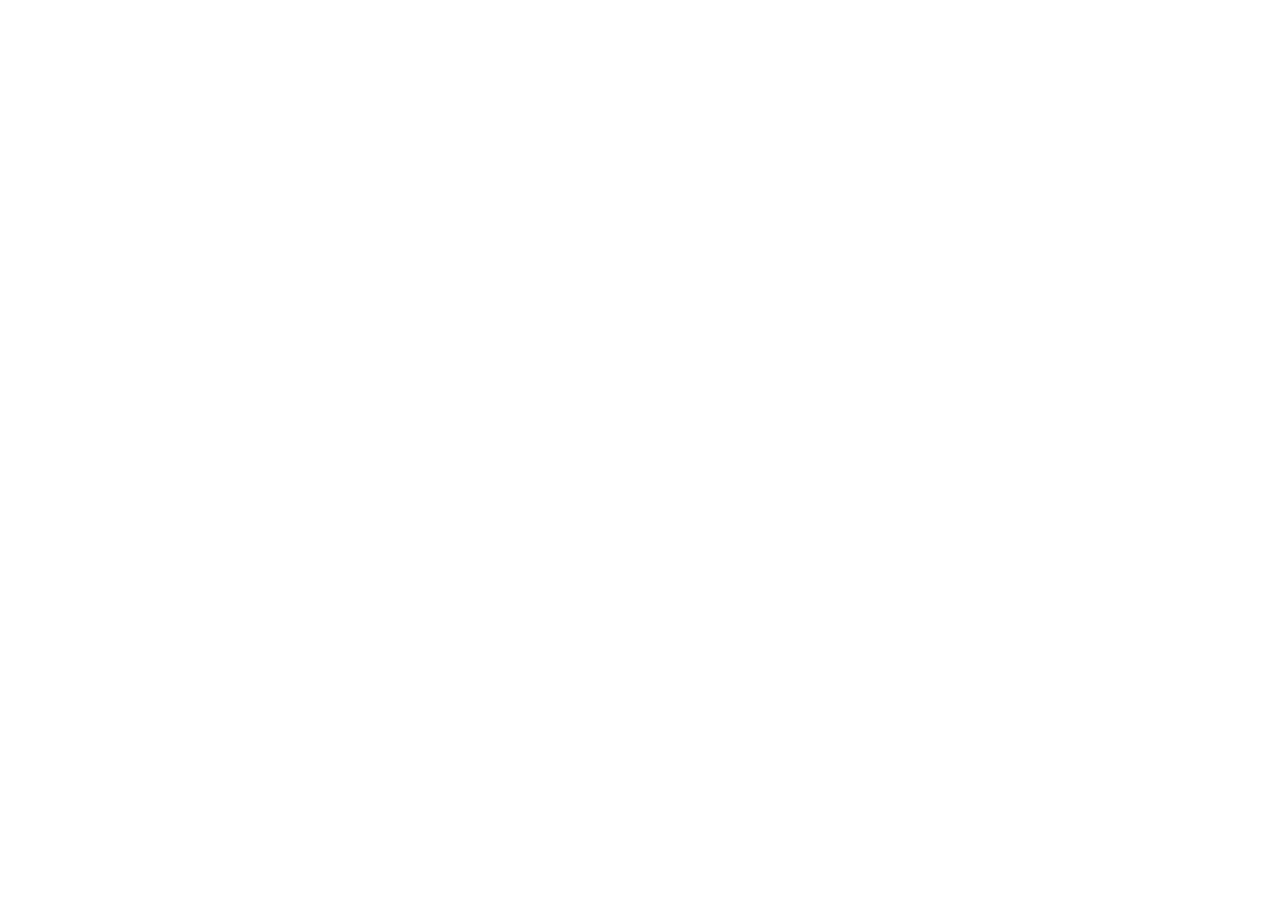
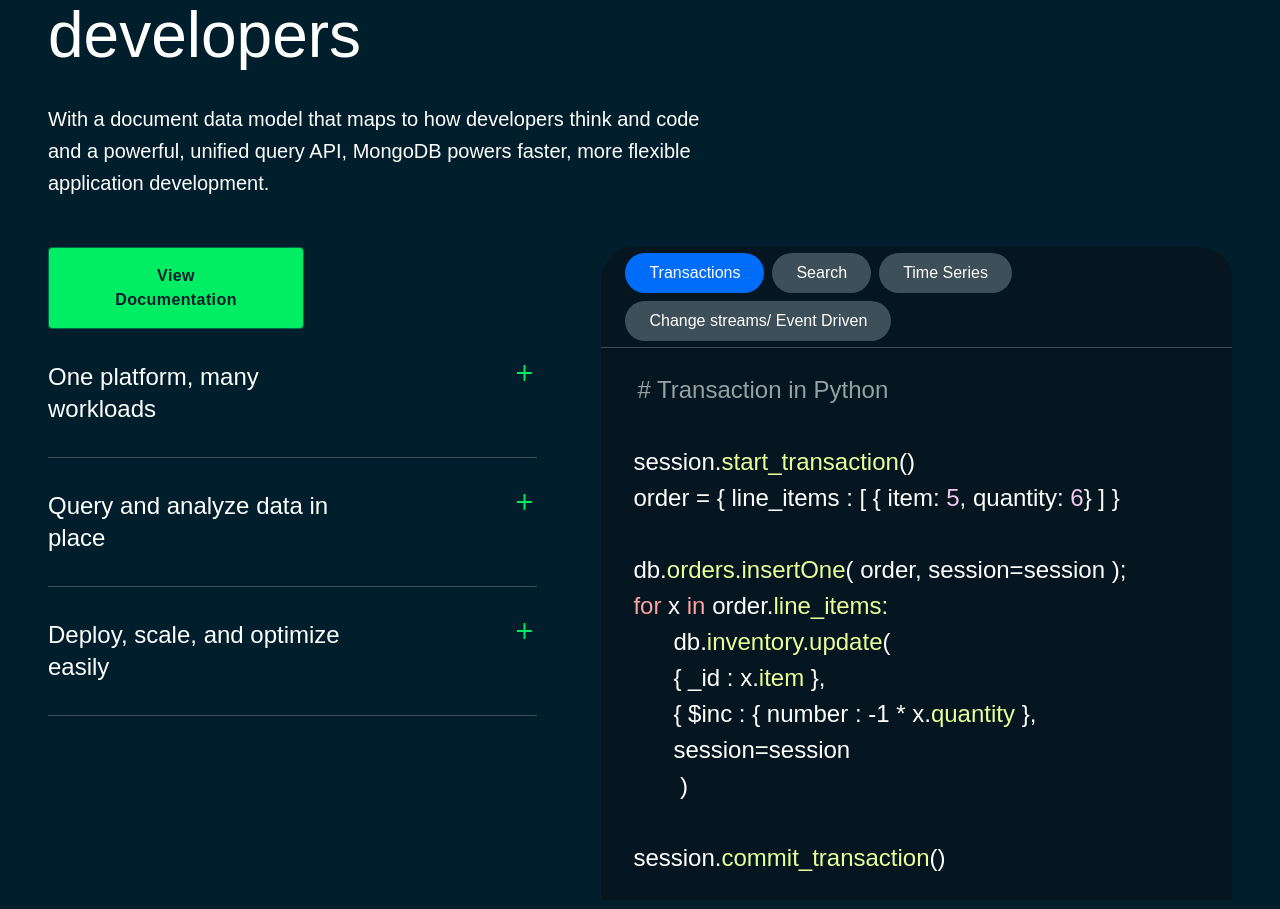
Before and after one commit to PiusKariuki/mongo-clone, a React (Vite) app: page / in a window 1280 px wide. Shown: the part 3850-4759 px from the top of the page. Before the commit the page ends 3713 px from the top, so only its background shows below. Built offline with nearby package versions, Linux system fonts and the light colour scheme; a web font is replaced by a local one.

Commit message:
developer section

```diff
--- a/src/App.tsx
+++ b/src/App.tsx
@@ -1,5 +1,6 @@
 import Build from "modules/build-section/Build";
 import Cloud from "modules/cloud/Cloud";
+import Developer from "modules/developer-section/Developer";
 import Events from "modules/events/Events";
 import Topbar from "modules/topbar/Topbar";
 import Trustees from "modules/trustees/Trustees";
@@ -15,6 +16,7 @@
       <Build />
       <Trustees />
       <Cloud />
+      <Developer />
     </div>
   );
 };
--- /dev/null
+++ b/src/modules/developer-section/Developer.tsx
@@ -0,0 +1,216 @@
+import React, { useState } from "react";
+
+const Developer: React.FC = (): JSX.Element => {
+  const [open, setOpen] = useState<number>(0);
+  return (
+    <div
+      className="bg-blue-80 w-full flex flex-col flex-nowrap pt-[48px] pb-[64px] px-[24px]
+       md:pt-[64px] md:pb-[112px] md:px-[32px] lg:px-[48px] md:rounded-tr-[8rem]
+        gap-[24px] gap-y-[48px]"
+    >
+      {/* top section with paragraphs */}
+      <div className="flex flex-col lg:max-w-[58%] ">
+        <p
+          className="text-white text-[40px]
+         leading-[48px] lg:text-[64px] lg:leading-[72px] pb-[32px]"
+        >
+          Built by developers, for developers
+        </p>
+        <p className="text-white text-[18px] leading-[32px] lg:text-[20px]">
+          With a document data model that maps to how developers think and code
+          and a powerful, unified query API, MongoDB powers faster, more
+          flexible application development.
+        </p>
+      </div>
+      {/* second section */}
+      <div className="flex flex-nowrap flex-col lg:flex-row gap-[4rem]">
+        <div className="flex flex-col flex-nowrap">
+          <button
+            className="btn px-[58px] py-[16px] text-[16px] font-[900] border  gap-[8px]
+            transition-[.15s] text-blue-80 stroke-blue-80 fill-blue-80 border-green-60 bg-green-40
+            lg:w-[16rem] rounded-[4px] marker:leading-[16px] tracking-wide"
+          >
+            View Documentation
+          </button>
+
+          <div className="flex flex-col w-full">
+            {/* pt1 */}
+            <div
+              onClick={() => setOpen((pv) => (pv === 1 ? 0 : 1))}
+              className="flex flex-col max-w-[100%] py-[32px] px-[0px] border-b-[1px]
+             border-[#3d4f58] gap-[1rem]"
+            >
+              <div className="flex flex-row flex-nowrap gap-[12.2rem]">
+                <p
+                  className="text-white font-[500] text-[18px] leading-[24px] lg:leading-[32px]
+              lg:text-[24px]"
+                >
+                  One platform, many workloads
+                </p>
+                <img
+                  src={`${open === 1 ? "/img/Minus.svg" : "img/Plus.svg"}`}
+                  alt=""
+                  className="h-[1.5rem] ml-auto"
+                />
+              </div>
+              {open === 1 ? (
+                <p
+                  className="text-white text-[14px] lg:text-[16px] leading-[24px] font-[400] mt-[8px]
+                 pr-[24px]"
+                >
+                  Transactional, analytical, full-text search, time series, and
+                  more
+                </p>
+              ) : null}
+            </div>
+            {/* pt2 */}
+            <div
+              onClick={() => setOpen((pv) => (pv === 2 ? 0 : 2))}
+              className="flex flex-col max-w-[100%] py-[32px] px-[0px] border-b-[1px]
+             border-[#3d4f58] gap-[1rem]"
+            >
+              <div className="flex flex-row flex-nowrap space-between gap-[11.3rem]">
+                <p
+                  className="text-white font-[500] text-[18px] leading-[24px] lg:leading-[32px]
+              lg:text-[24px]"
+                >
+                  Query and analyze data in place
+                </p>
+                <img
+                  src={`${open === 2 ? "/img/Minus.svg" : "img/Plus.svg"}`}
+                  alt=""
+                  className="h-[1.5rem] ml-auto"
+                />
+              </div>
+              {open === 2 ? (
+                <p
+                  className="text-white text-[14px] lg:text-[16px] leading-[24px] font-[400] mt-[8px]
+                 pr-[24px]"
+                >
+                  Consistent Query API experience for all operations, with
+                  idiomatic language support
+                </p>
+              ) : null}
+            </div>
+            {/* pt3 */}
+            <div
+              onClick={() => setOpen((pv) => (pv === 3 ? 0 : 3))}
+              className="flex flex-col max-w-[100%] py-[32px] px-[0px] border-b-[1px]
+             border-[#3d4f58] gap-[1rem]"
+            >
+              <div className="flex flex-row flex-nowrap gap-[10rem]">
+                <p
+                  className="text-white font-[500] text-[18px] leading-[24px] lg:leading-[32px]
+              lg:text-[24px]"
+                >
+                  Deploy, scale, and optimize easily
+                </p>
+                <img
+                  src={`${open === 3 ? "/img/Minus.svg" : "img/Plus.svg"}`}
+                  alt=""
+                  className="h-[1.5rem] ml-auto"
+                />
+              </div>
+              {open === 3 ? (
+                <p
+                  className="text-white text-[14px] lg:text-[16px] leading-[24px] font-[400] mt-[8px]
+                 pr-[24px]"
+                >
+                  Run confidently in production with built-in replication,
+                  sharding, indexing, performance tools, and more
+                </p>
+              ) : null}
+            </div>
+          </div>
+        </div>
+        {/* code section */}
+        <div className="flex flex-col">
+          <div
+            className="flex flex-col lg:flex-row  flex-wrap bg-[#061621] py-[6px] px-[24px] border-b-[1px]
+           border-[#3d4f58] gap-[8px] text-[16px] rounded-t-[32px]"
+          >
+            <button
+              className="h-[40px] bg-[#006cfa] py-[8px] px-[24px] text-white text-center
+             leading-[24px] rounded-[999px] cursor-pointer"
+            >
+              Transactions
+            </button>
+            <button
+              className="h-[40px] bg-[#3d4f58] py-[8px] px-[24px] text-white text-center
+             leading-[24px] rounded-[999px] cursor-pointer hover:border-[1px] hover:border-[#006cfa]"
+            >
+              Search
+            </button>
+            <button
+              className="h-[40px] bg-[#3d4f58] py-[8px] px-[24px] text-white text-center
+             leading-[24px] rounded-[999px] cursor-pointer hover:border-[1px] hover:border-[#006cfa]"
+            >
+              Time Series
+            </button>
+            <button
+              className="h-[40px] bg-[#3d4f58] py-[8px] px-[24px] text-white text-center
+             leading-[24px] rounded-[999px] cursor-pointer hover:border-[1px] hover:border-[#006cfa]"
+            >
+              Change streams/ Event Driven
+            </button>
+          </div>
+
+          <div
+            className="flex flex-col flex-wrap bg-[#061621] py-[24px] cursor-text text-white
+          text-[16px] lg:text-[24px] px-[2rem]"
+          >
+            <p className="text-[#95A1A2] px-[4px]"># Transaction in Python </p>
+            <p>&nbsp; </p>
+            <p>
+              <span className="text-[#fafafa]">session.</span>
+              <span className="text-[#e9ff99]">start_transaction</span>
+              ()
+            </p>
+            <p>
+              {`order = { line_items : [ { item: `}
+              <span className="text-[#f2c5ee]">5</span>, quantity:{" "}
+              <span className="text-[#f2c5ee]">6</span>
+              {`} ] }`}
+            </p>
+
+            <p>&nbsp; </p>
+            <p>
+              db.<span className="text-[#e9ff99]">orders.insertOne</span>(
+              order, session=session );
+            </p>
+            <p> </p>
+            <p>
+              <span className="text-[#ffa1a1]">for</span> x
+              <span className="text-[#ffa1a1]"> in </span> order.
+              <span className="text-[#e9ff99]">line_items:</span>
+            </p>
+            <p>
+              &nbsp;&nbsp;&nbsp;&nbsp;&nbsp;&nbsp;db.
+              <span className="text-[#e9ff99]">inventory.update</span>(
+            </p>
+            <p>
+              &nbsp;&nbsp;&nbsp;&nbsp;&nbsp;&nbsp;{`{ _id  : x.`}
+              <span className="text-[#e9ff99]">item </span>
+              {`},`}
+            </p>
+            <p>
+              &nbsp;&nbsp;&nbsp;&nbsp;&nbsp;&nbsp;
+              {`{ $inc : { number : -1 * x.`}
+              <span className="text-[#e9ff99]">quantity</span>
+              {` },`}
+            </p>
+            <p>&nbsp;&nbsp;&nbsp;&nbsp;&nbsp;&nbsp;session=session</p>
+            <p>&nbsp;&nbsp;&nbsp;&nbsp;&nbsp;&nbsp; )</p>
+            <p>&nbsp; </p>
+            <p>
+              session.
+              <span className="text-[#e9ff99]">commit_transaction</span>()
+            </p>
+          </div>
+        </div>
+      </div>
+    </div>
+  );
+};
+
+export default Developer;
--- a/src/modules/topbar/Topbar.tsx
+++ b/src/modules/topbar/Topbar.tsx
@@ -20,7 +20,7 @@
         alt=""
         className="w-[138px] h-[36px] ml-[30px] self-center"
       />
-      {width < 800 ? (
+      {width < 1200 ? (
         <>
           <img
             src="/img/search.png "
```
Also changed, not shown: src/modules/cloud/components/Part2.tsx (+7 -1 lines), public/img/Minus.svg (added), public/img/Plus.svg (added).
